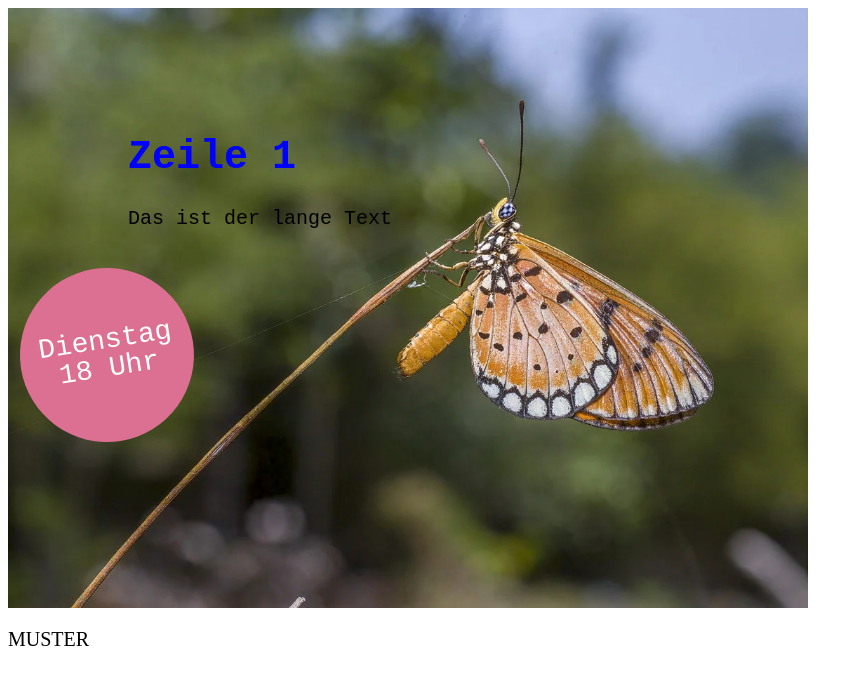
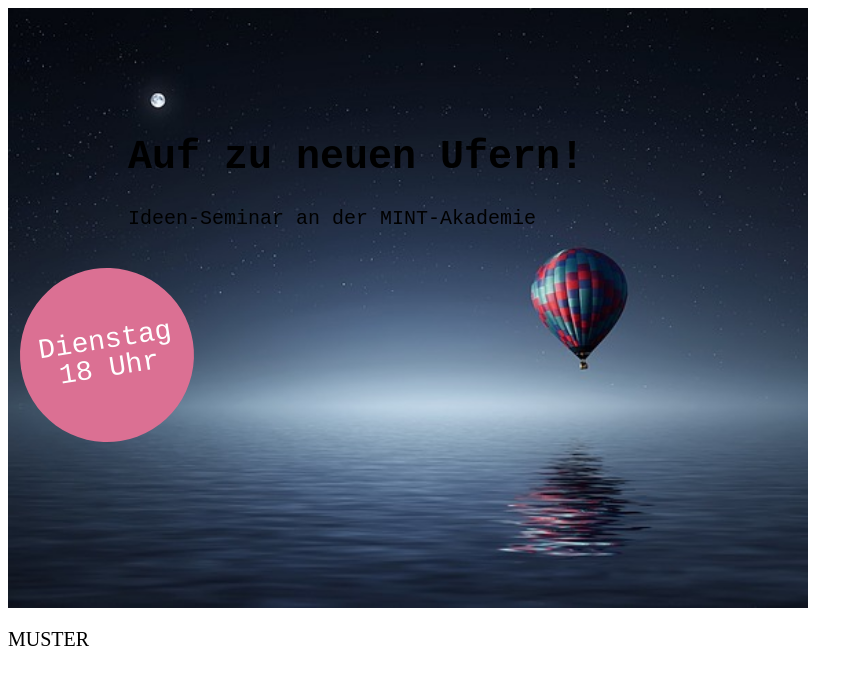
Before and after one commit to codeispoetry/sharepicgenerator3, a PHP site: page /tenants/free/start.html in a window 1280 px wide. Shown: the top 685 px of the page, without its empty margins (0-863 px from the left). Run offline with PHP 8.4, Linux system fonts and the light colour scheme.

Commit message:
download images

```diff
--- a/tenants/free/start.html
+++ b/tenants/free/start.html
@@ -1,8 +1,8 @@
-<div id="sharepic" style="background-image: url('/tenants/free/start.jpg');width: 800px; height:600px;" data-cockpit="sharepic" class="selectable" data-cockpit="sharepic">
-    <link rel="stylesheet" href="/tenants/free/styles.css?rand=25">
+<div id="sharepic" style="background-image: url('/tenants/free/start.jpg');width: 800px; height:600px;border:0;" data-cockpit="sharepic" class="selectable" data-cockpit="sharepic">
+    <link rel="stylesheet" href="/tenants/free/styles.css?rand=253">
     <div id="text" class="text draggable selectable" data-cockpit="freetext" style="z-index:3; left: 120px; top: 100px; font-size: 20px;">
-        <h1>Zeile 1</h1>
-        <p>Das ist der lange Text</p>
+        <h1>Auf zu neuen Ufern!</h1>
+        <p>Ideen-Seminar an der MINT-Akademie</p>
     </div>
     <div class="eyecatcher draggable selectable" data-cockpit="eyecatcher" id="eyecatcher" contenteditable="true" style="z-index:2; left: 12px; top: 260px; font-size: 20px";>
         <p>Dienstag</p>
--- a/tenants/free/styles.css
+++ b/tenants/free/styles.css
@@ -1 +1 @@
-#sharepic{background-size:cover;width:500px;height:400px;display:flex;align-items:center;justify-content:center;position:relative;font-family:'Courier New', Courier, monospace !important}#sharepic h1{color:blue;font-family:'Courier New', Courier, monospace}#sharepic .eyecatcher{border-radius:50%;background-color:palevioletred;color:white;aspect-ratio:1;rotate:-9deg;margin:0;padding:1em;display:flex;flex-direction:column;justify-content:center;align-items:center}#sharepic .eyecatcher p{margin:0;padding:0;line-height:1em;text-align:center;font-size:1.4em}#sharepic .logo{background-size:contain;background-repeat:no-repeat;width:100px;aspect-ratio:1}#sharepic .draggable{position:absolute;top:0;left:0}
+#sharepic{background-size:cover;width:500px;height:400px;display:flex;align-items:center;justify-content:center;position:relative;font-family:'Courier New', Courier, monospace !important}#sharepic h1{font-family:'Courier New', Courier, monospace}#sharepic .eyecatcher{border-radius:50%;background-color:palevioletred;color:white;aspect-ratio:1;rotate:-9deg;margin:0;padding:1em;display:flex;flex-direction:column;justify-content:center;align-items:center}#sharepic .eyecatcher p{margin:0;padding:0;line-height:1em;text-align:center;font-size:1.4em}#sharepic .logo{background-size:contain;background-repeat:no-repeat;width:100px;aspect-ratio:1}#sharepic .draggable{position:absolute;top:0;left:0}
--- a/tenants/free/styles.scss
+++ b/tenants/free/styles.scss
@@ -9,7 +9,6 @@
     font-family: 'Courier New', Courier, monospace !important;
 
     h1{
-        color: blue;
         font-family: 'Courier New', Courier, monospace;
     }
 
```
Also changed, not shown: src/Controllers/Sharepic.php (+27 -40 lines), src/build/js/classes/api.js, src/build/js/classes/pixabay.js, tenants/free/start.jpg.
